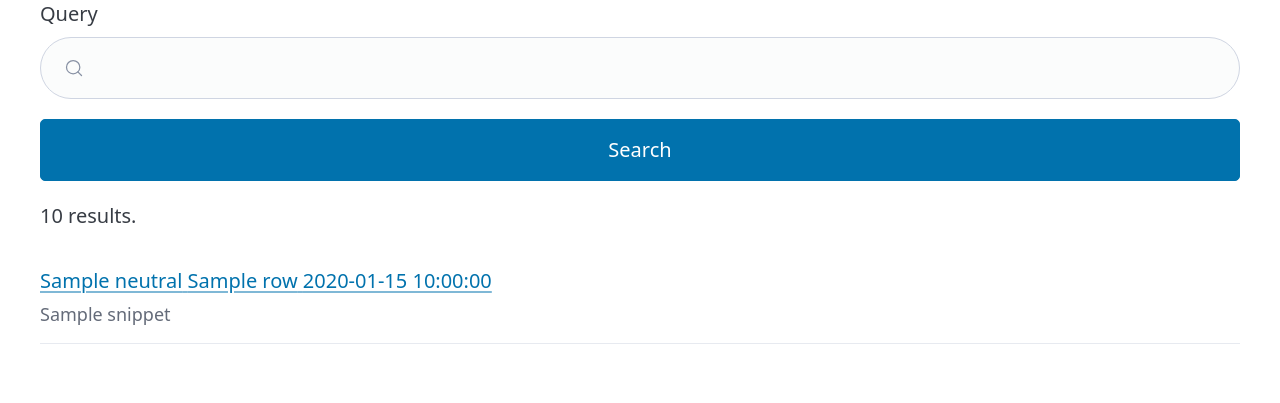
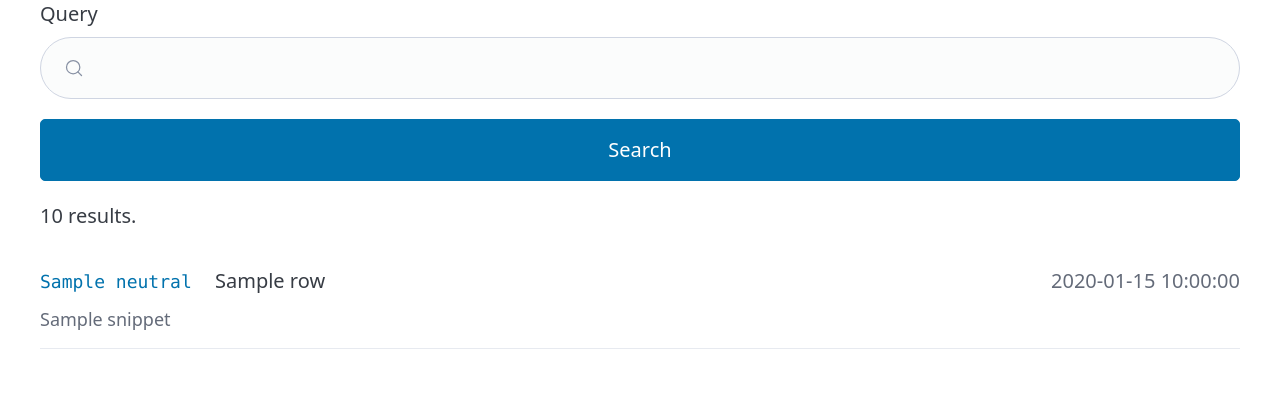
Before and after one commit to scgreenhalgh/hk-legal-caselaw-downloader, a Python web app: template src/hklii_downloader/viewer/templates/search.html in a window 1280 px wide. Shown: the part 164-567 px from the top of the page. Run offline with Jinja, Linux system fonts and the light colour scheme; the template is opened without the code that fills it: most values are stand-ins (such as "Sample title", 1, 10 or a date in 2020).

Commit message:
fix: clear Pico ::marker on custom lists + polish search/hub-cases rows
Visual verification via uvicorn + Playwright surfaced three issues:

1. Pico classless keeps <li>::marker even when the parent has
   list-style: none — bullets showed on court tiles, year buckets,
   recent cases. Explicitly ::marker { content: "" } on the custom
   list selectors clears them.

2. .hub-cases wasn't targeted at all — hub cases rendered with
   default <ol> "1. 2. 3." numbering. Added .hub-cases to the marker
   reset + a grid layout for hub-case rows (case_key monospace on
   the left, "↳ N" muted inbound-count on the right).

3. .search-result .result-link had no layout — neutral/title/date
   ran together as one blue link. Now a 3-col grid mirroring the
   recent-cases layout: monospace neutral (primary color), title
   in inherit, muted tabular-num date.

Verified against all four screenshots (home, court landing, year
page, search results). 4/4 static tests still pass.

```diff
--- a/src/hklii_downloader/viewer/static/app.css
+++ b/src/hklii_downloader/viewer/static/app.css
@@ -6,6 +6,31 @@
  * Only add rules for grid layouts + small primitives (badges, marks) that
  * Pico's classless build doesn't cover.
  */
+
+/* --- Custom-list marker reset ------------------------------------------
+ * Pico classless keeps ::marker even when we set list-style: none on the
+ * parent. Explicitly blank the marker on our layout-controlled lists.
+ */
+.court-tiles,
+.year-buckets,
+.recent-cases,
+.search-results,
+.citation-list,
+.parallel-list,
+.hub-cases {
+  list-style: none;
+  padding: 0;
+  margin: 0;
+}
+.court-tiles > li::marker,
+.year-buckets > li::marker,
+.recent-cases > li::marker,
+.search-results > li::marker,
+.citation-list > li::marker,
+.parallel-list > li::marker,
+.hub-cases > li::marker {
+  content: "";
+}
 
 /* --- Header + nav ------------------------------------------------------- */
 .viewer-header {
@@ -94,6 +119,30 @@
   font-variant-numeric: tabular-nums;
 }
 
+/* --- Hub-cases list (court landing) ------------------------------------ */
+.hub-case {
+  border-bottom: 1px solid var(--pico-muted-border-color);
+}
+.hub-case a {
+  display: grid;
+  grid-template-columns: 1fr auto;
+  align-items: baseline;
+  gap: 0.75rem;
+  padding-block: 0.5rem;
+  text-decoration: none;
+  color: inherit;
+}
+.hub-case .case-key {
+  font-family: var(--pico-font-family-monospace);
+  font-size: 0.9em;
+}
+.hub-case .inbound-count {
+  color: var(--pico-muted-color);
+  font-variant-numeric: tabular-nums;
+  font-size: 0.9em;
+}
+.hub-case .inbound-count::before { content: "↳ "; }
+
 /* --- Court badges (citation panels) ------------------------------------ */
 .court-badge {
   display: inline-block;
@@ -170,15 +219,33 @@ mark {
   padding: 0.05em 0.2em;
   border-radius: 2px;
 }
-.search-results { list-style: none; padding: 0; }
 .search-result {
   padding-block: 0.75rem;
   border-bottom: 1px solid var(--pico-muted-border-color);
 }
+.search-result .result-link {
+  display: grid;
+  grid-template-columns: minmax(120px, 8em) 1fr auto;
+  gap: 0.75rem;
+  align-items: baseline;
+  text-decoration: none;
+  color: inherit;
+}
+.search-result .result-link .neutral {
+  font-family: var(--pico-font-family-monospace);
+  font-size: 0.9em;
+  color: var(--pico-primary);
+}
+.search-result .result-link .title { color: inherit; }
+.search-result .result-link time {
+  color: var(--pico-muted-color);
+  font-variant-numeric: tabular-nums;
+}
 .search-result .snippet {
   color: var(--pico-muted-color);
-  margin-block: 0.25rem 0;
+  margin-block: 0.5rem 0;
   font-size: 0.9em;
+  max-width: 72ch;
 }
 
 /* --- Pager (year page) ------------------------------------------------- */
```
